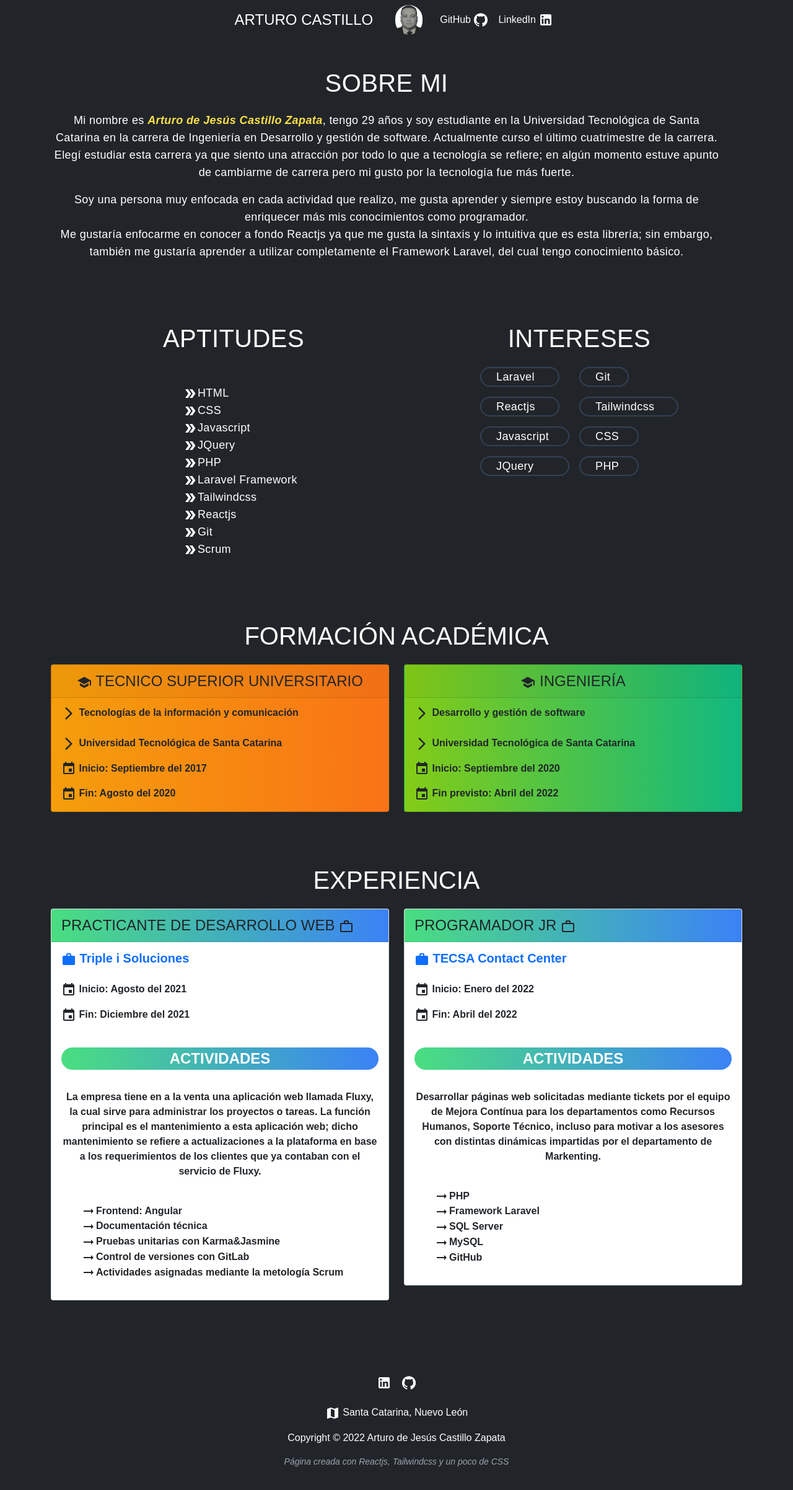
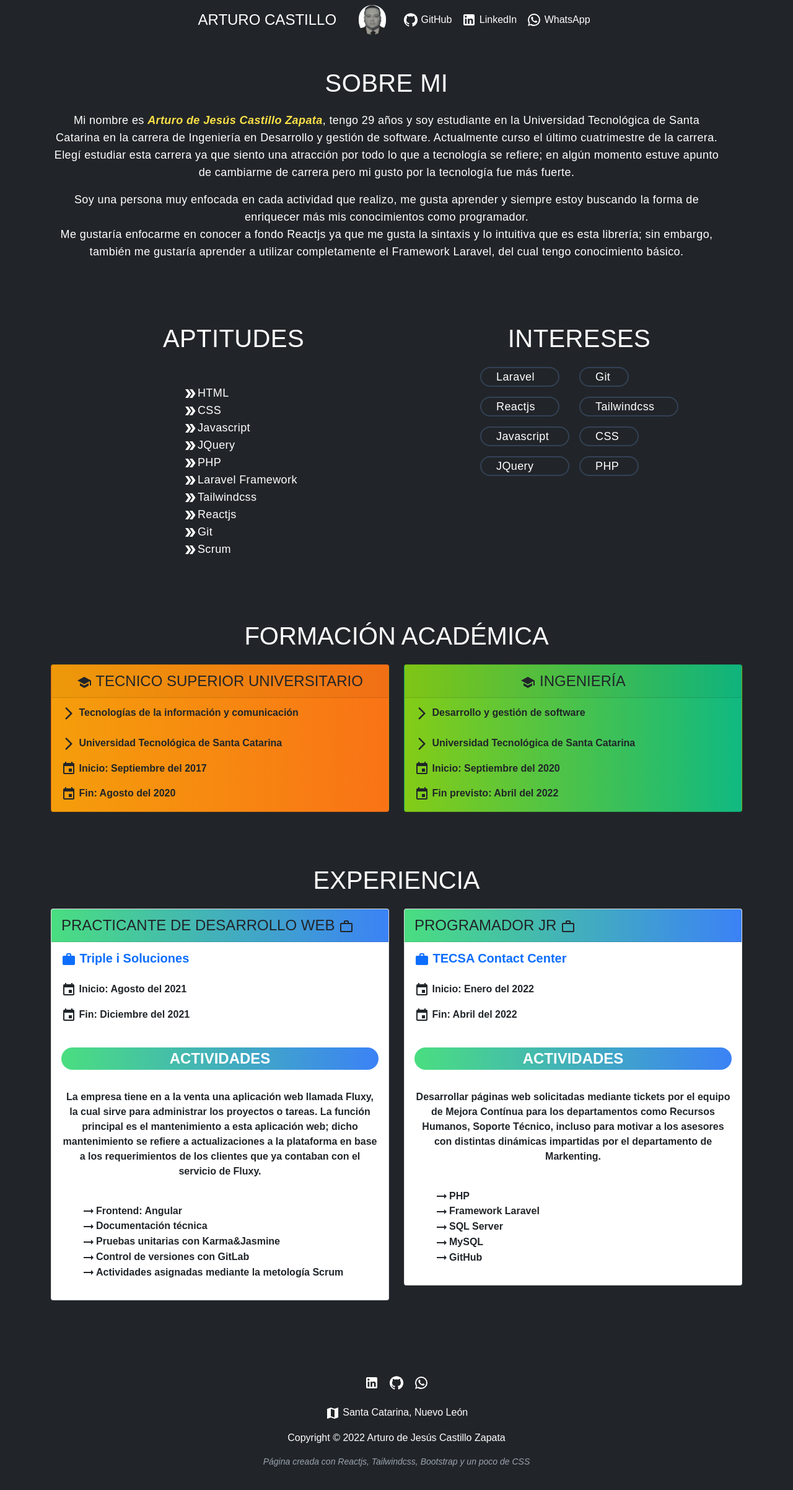
Before and after one commit to ArturoJCastilloZ/arturocastillocv, a React (Create React App) app: page / in a window 1280 px wide. Shown: the top 2404 px of the page at 62% size. Built offline with nearby package versions, Linux system fonts and the light colour scheme.

Commit message:
Se agrega link a whatsapp.

```diff
--- a/src/contenido/componentes/footer/Footer.js
+++ b/src/contenido/componentes/footer/Footer.js
@@ -2,6 +2,7 @@ import React, { Component } from 'react';
 import { Container } from 'reactstrap';
 import LinkedInIcon from '@mui/icons-material/LinkedIn';
 import GitHubIcon from '@mui/icons-material/GitHub';
+import WhatsAppIcon from '@mui/icons-material/WhatsApp';
 import MapIcon from '@mui/icons-material/Map';
 
 class Footer extends Component {
@@ -20,12 +21,17 @@ class Footer extends Component {
                                 <GitHubIcon />
                             </a>
                         </div>
+                        <div className='px-2'>
+                            <a href='https://api.whatsapp.com/send?phone=5218116069640' target="_blank" rel="noreferrer" className='text-white'>
+                                <WhatsAppIcon />
+                            </a>
+                        </div>
                     </div><br />
                     <div>
                         <p><MapIcon /> Santa Catarina, Nuevo León</p>
                     </div>
                 <p className='text-center'>Copyright &copy; 2022 Arturo de Jesús Castillo Zapata</p>
-                <p className='text-center text-sm italic text-gray-400'>Página creada con Reactjs, Tailwindcss y un poco de CSS</p><br/>
+                <p className='text-center text-sm italic text-gray-400'>Página creada con Reactjs, Tailwindcss, Bootstrap y un poco de CSS</p><br/>
                 </Container>
             </div>
         );
--- a/src/contenido/componentes/header/Header.js
+++ b/src/contenido/componentes/header/Header.js
@@ -11,6 +11,7 @@ import {
 import 'bootstrap/dist/css/bootstrap.min.css';
 import LinkedInIcon from '@mui/icons-material/LinkedIn';
 import GitHubIcon from '@mui/icons-material/GitHub';
+import WhatsAppIcon from '@mui/icons-material/WhatsApp';
 import logo from '../../../assets/images/imagen2.png';
 
 
@@ -40,10 +41,13 @@ export default class Header extends React.Component {
           <Collapse isOpen={this.state.isOpen} navbar>
             <Nav navbar>
               <NavItem>
-                <NavLink href="https://github.com/ArturoJCastilloZ" target="_blank" className='text-white'>GitHub <GitHubIcon /></NavLink>
+                <NavLink href="https://github.com/ArturoJCastilloZ" target="_blank" className='text-white'><GitHubIcon /> GitHub</NavLink>
               </NavItem>
               <NavItem>
-                <NavLink href="https://www.linkedin.com/in/castillo93/" target="_blank" className='text-white'>LinkedIn <LinkedInIcon /></NavLink>
+                <NavLink href="https://www.linkedin.com/in/castillo93/" target="_blank" className='text-white'><LinkedInIcon /> LinkedIn</NavLink>
+              </NavItem>
+              <NavItem>
+                <NavLink href="https://api.whatsapp.com/send?phone=5218116069640" target="_blank" className='text-white'><WhatsAppIcon /> WhatsApp</NavLink>
               </NavItem>
             </Nav>
           </Collapse>
```
